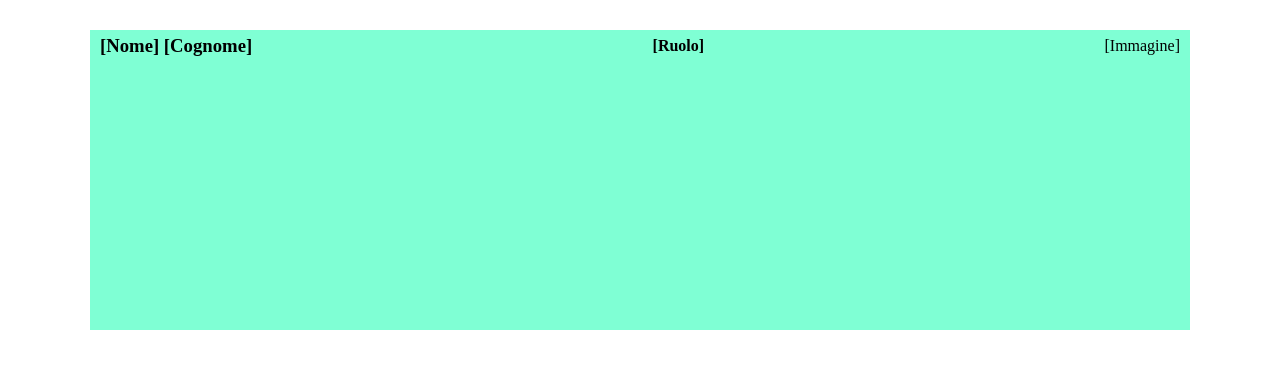
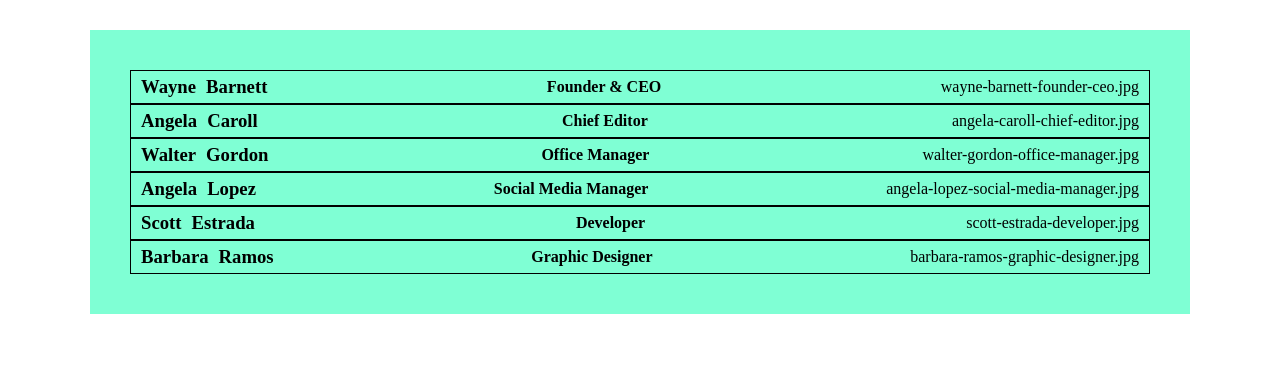
Before and after one commit to simone-danzeri/js-our-team, a plain HTML site: page index.html in a window 1280 px wide. Drawn offline with Linux system fonts and the light colour scheme.

Commit message:
feat: MILESTONE 2

```diff
--- a/css/style.css
+++ b/css/style.css
@@ -1,5 +1,5 @@
 /* RESET */
-*{
+* {
   box-sizing: border-box;
   margin: 0;
   padding: 0;
@@ -8,19 +8,27 @@
 
 /* MAIN */
 
-.container{
-    margin: 0 auto;
-    margin-top: 30px;
-    height: 300px;
+.container {
+  margin: 30px auto;
+  padding: 40px;
   width: 1100px;
   background-color: aquamarine;
 }
 
-.card{
+.name {
+  display: flex;
+}
+
+.card {
   display: flex;
   align-items: center;
   justify-content: space-between;
   padding: 5px 10px;
+  border: 1px solid black;
+}
+
+#last-name {
+  padding-left: 10px;
 }
 
 /* MAIN */
--- a/index.html
+++ b/index.html
@@ -3,23 +3,27 @@
   <head>
     <meta charset="UTF-8" />
     <meta name="viewport" content="width=device-width, initial-scale=1.0" />
-    <link rel="stylesheet" href="css/style.css">
+    <link rel="stylesheet" href="css/style.css" />
     <title>My title</title>
   </head>
   <body>
-
     <div class="container">
-        <div class="card">
-            <h3>
-                [Nome] [Cognome]
+      <!-- <div class="card">
+          <div class="name">
+            <h3 id="first-name">
+                [Nome]
             </h3>
-            <h4>
+            <h3 id="last-name">
+              [Cognome]
+            </h3>
+          </div>
+            <h4 id="role">
                 [Ruolo]
             </h4>
-            <p>
+            <p id="img">
                 [Immagine]
             </p>
-        </div>
+        </div> -->
     </div>
 
     <script type="text/javascript" src="js/script.js"></script>
--- a/js/script.js
+++ b/js/script.js
@@ -7,53 +7,92 @@
 // MILESTONE 2:
 // Stampare le stesse informazioni su DOM sottoforma di stringhe
 
-
+// MILESTONE 0
 // Mi creo l'array che conterrà i vari oggetti
 // Popolo l'array con i vari oggetti
 const teamMembers = [
   {
-        firstName: 'Wayne',
-        lastName: 'Barnett',
-        role: 'Founder & CEO',
-        img: 'wayne-barnett-founder-ceo.jpg'
+    firstName: "Wayne",
+    lastName: "Barnett",
+    role: "Founder & CEO",
+    img: "wayne-barnett-founder-ceo.jpg",
   },
   {
-        firstName: 'Angela',
-        lastName: 'Caroll',
-        role: 'Chief Editor',
-        img: 'angela-caroll-chief-editor.jpg'
+    firstName: "Angela",
+    lastName: "Caroll",
+    role: "Chief Editor",
+    img: "angela-caroll-chief-editor.jpg",
   },
   {
-        firstName: 'Walter',
-        lastName: 'Gordon',
-        role: 'Office Manager',
-        img: 'walter-gordon-office-manager.jpg'
+    firstName: "Walter",
+    lastName: "Gordon",
+    role: "Office Manager",
+    img: "walter-gordon-office-manager.jpg",
   },
   {
-        firstName: 'Angela',
-        lastName: 'Lopez',
-        role: 'Social Media Manager',
-        img: 'angela-lopez-social-media-manager.jpg'
+    firstName: "Angela",
+    lastName: "Lopez",
+    role: "Social Media Manager",
+    img: "angela-lopez-social-media-manager.jpg",
   },
   {
-        firstName: 'Scott',
-        lastName: 'Estrada',
-        role: 'Developer',
-        img: 'scott-estrada-developer.jpg'
+    firstName: "Scott",
+    lastName: "Estrada",
+    role: "Developer",
+    img: "scott-estrada-developer.jpg",
   },
   {
-        firstName: 'Barbara',
-        lastName: 'Ramos',
-        role: 'Graphic Designer',
-        img: 'barbara-ramos-graphic-designer.jpg'
-    }
+    firstName: "Barbara",
+    lastName: "Ramos",
+    role: "Graphic Designer",
+    img: "barbara-ramos-graphic-designer.jpg",
+  },
 ];
 // console.log(teamMembers);
-// Per ogni membro del team stampo in console nome, cognome, ruolo, img
-for(let i = 0; i < teamMembers.length; i++) {
+
+// // MILESTONE 1
+// // Per ogni membro del team stampo in console nome, cognome, ruolo, img
+// for(let i = 0; i < teamMembers.length; i++) {
+//     let eachMember = teamMembers[i];
+//     console.log(eachMember);
+//     for(let key in eachMember) {
+//         console.log(key + ' : ' + eachMember[key]);
+//     }
+// }
+
+// MILESTONE 2
+// Stampo le info della milestone 1 nel DOM
+// Mi richiamo gli elementi del DOM e li metto in variabili da usare
+const memberContainer = document.querySelector(".container");
+const memberFirstName = document.querySelector("#first-name");
+const memberLastName = document.querySelector("#last-name");
+const memberRole = document.querySelector("#role");
+const memberImg = document.querySelector("#img");
+
+for (let i = 0; i < teamMembers.length; i++) {
   let eachMember = teamMembers[i];
   console.log(eachMember);
-    for(let key in eachMember) {
-        console.log(key + ' : ' + eachMember[key]);
+  memberContainer.innerHTML += `
+        <div class="card">
+            <div class="name">
+                <h3 id="first-name">
+                    ${eachMember.firstName}
+                </h3>
+                <h3 id="last-name">
+                    ${eachMember.lastName}
+                </h3>
+            </div>
+                <h4 id="role">
+                    ${eachMember.role}
+                </h4>
+                <p id="img">
+                    ${eachMember.img}
+                </p>
+        </div>
+    `;
+
+  for (let key in eachMember) {
+    console.log(key + " : " + eachMember[key]);
+
   }
 }
```
Lines whose indentation alone changed are shown as unchanged.
